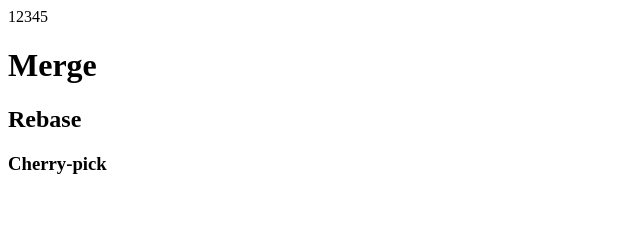
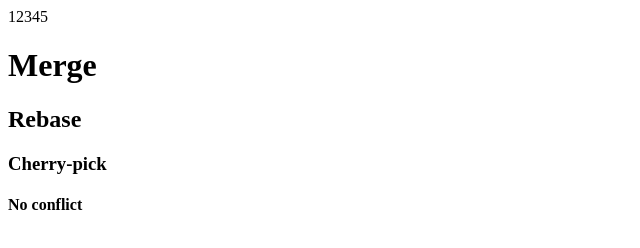
Before and after one commit to arkadiygazimov/training, a plain HTML site: page index.html in a window 1280 px wide. Shown: the full height of the page, 0-640 px from the left. Drawn offline with Linux system fonts and the light colour scheme.

Commit message:
No conflict

```diff
--- a/index.html
+++ b/index.html
@@ -11,5 +11,6 @@
     <h1>Merge</h1>
     <h2>Rebase</h2>
     <h3>Cherry-pick</h3>
+    <h4>No conflict</h4>
 </body>
 </html>
```
